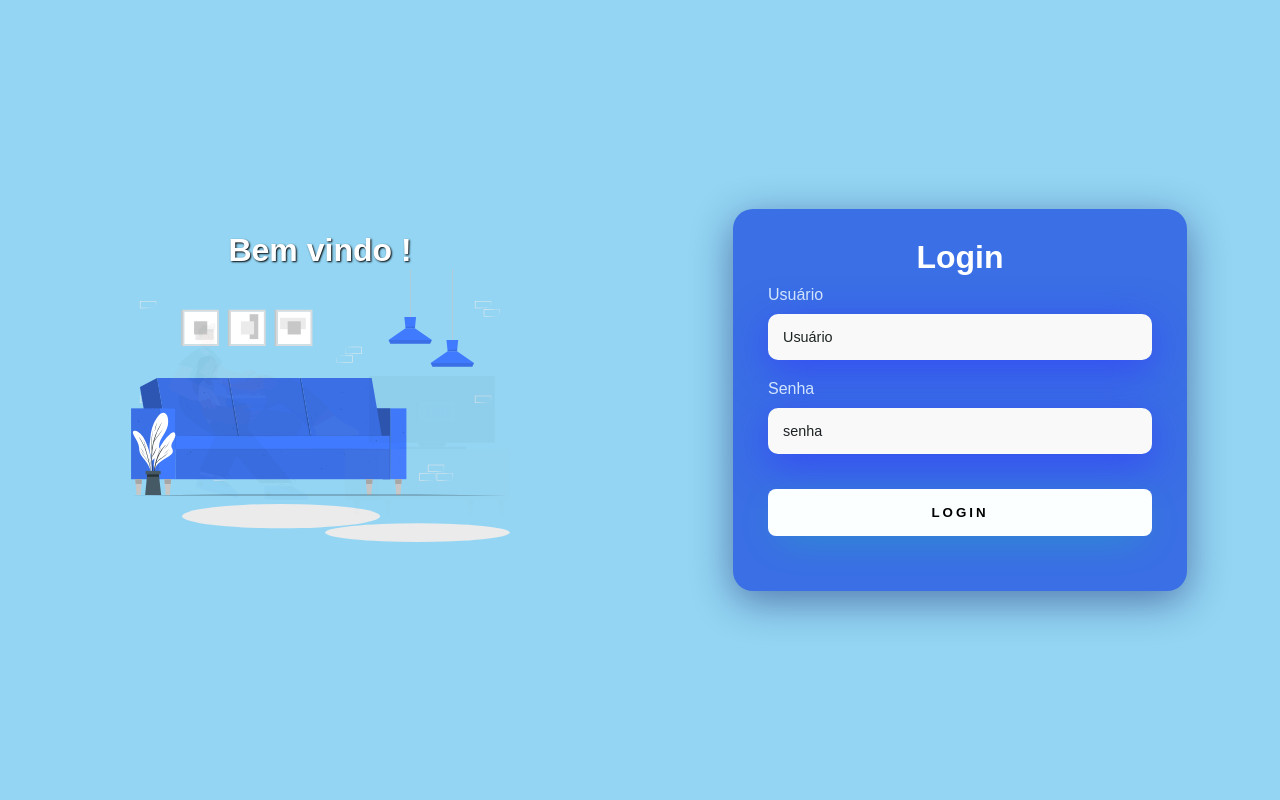
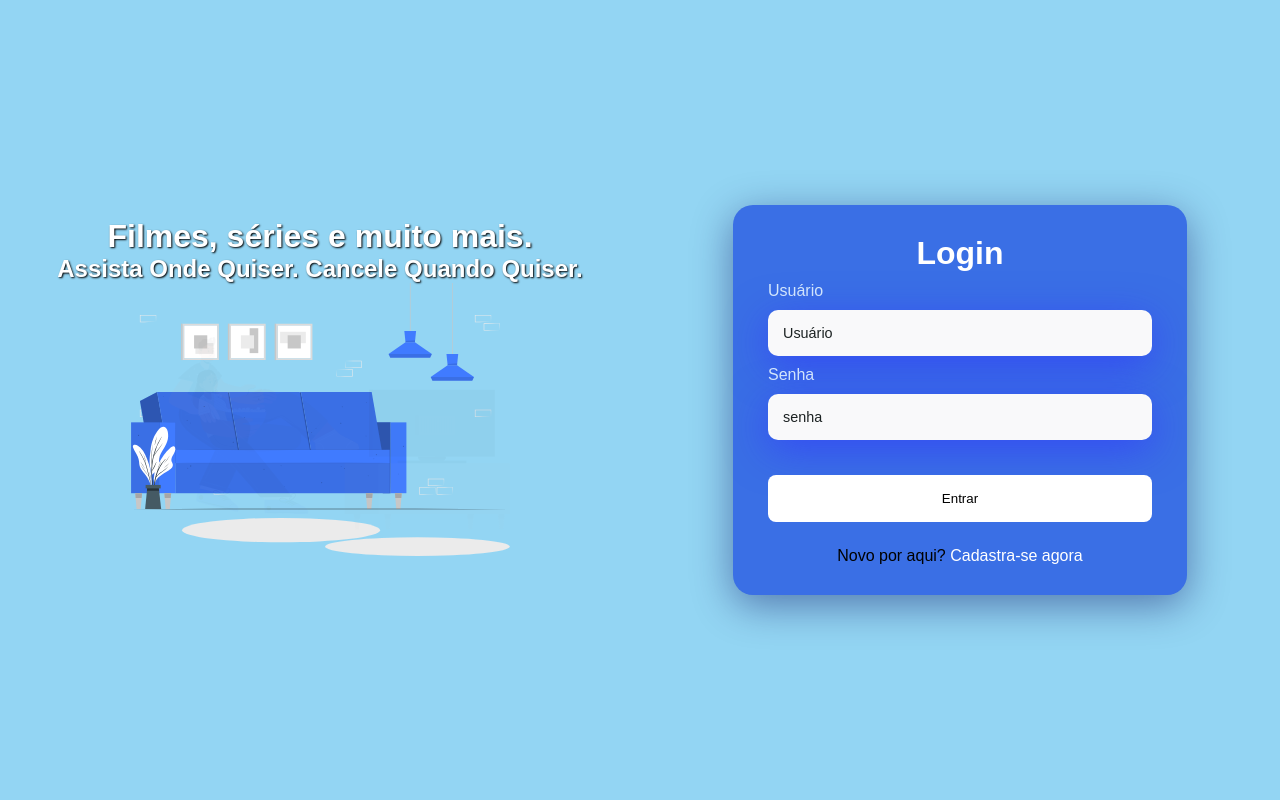
Before and after one commit to paulofreitas-py/Locadora-K7, a PHP site: page / in a window 1280 px wide. Run offline with PHP 8.4, Linux system fonts and the light colour scheme.

Commit message:
Finalização da pagina index

```diff
--- a/assets/css/style.css
+++ b/assets/css/style.css
@@ -1,5 +1,9 @@
 /*base*/
 /*login*/
+form {
+  width: 100%;
+}
+
 * {
   list-style: none;
   text-decoration: none;
@@ -28,7 +32,7 @@ html body a:focus {
   justify-content: center;
   align-items: center;
 }
-.main__login .left__login {
+.main__login__left {
   width: 50vw;
   height: 100vh;
   display: flex;
@@ -36,14 +40,21 @@ html body a:focus {
   justify-content: center;
   align-items: center;
 }
-.main__login .left__login > h1 {
+.main__login__left > h1 {
   color: white;
   text-shadow: 1px 1px 2px black;
 }
-.main__login .left__login > img {
+.main__login__left > h2 {
+  text-align: center;
+  text-transform: capitalize;
+  color: rgb(255, 255, 255);
+  font-weight: bolder;
+  text-shadow: 1px 1px 2px black;
+}
+.main__login__left > img {
   width: 70%;
 }
-.main__login .right__login {
+.main__login__right {
   width: 50vw;
   height: 100vh;
   display: flex;
@@ -51,7 +62,7 @@ html body a:focus {
   align-items: center;
   flex-flow: column nowrap;
 }
-.main__login .right__login .card__login {
+.main__login__right__card {
   width: 60%;
   display: flex;
   justify-content: center;
@@ -62,11 +73,13 @@ html body a:focus {
   border-radius: 20px;
   box-shadow: 0px 10px 40px rgba(0, 0, 86, 0.4392156863);
 }
-.main__login .right__login .card__login > h1 {
+.main__login__right__card h1 {
+  text-align: center;
+  text-transform: capitalize;
   color: rgb(255, 255, 255);
   font-weight: bolder;
 }
-.main__login .right__login .card__login .textfild {
+.main__login__right__card__textfild {
   display: flex;
   width: 100%;
   flex-direction: column;
@@ -74,7 +87,7 @@ html body a:focus {
   justify-content: center;
   margin: 10px 0px;
 }
-.main__login .right__login .card__login .textfild > input {
+.main__login__right__card__textfild > input {
   width: 100%;
   border: none;
   border-radius: 10px;
@@ -86,27 +99,25 @@ html body a:focus {
   outline: none;
   box-sizing: border-box;
 }
-.main__login .right__login .card__login .textfild > input::placeholder {
+.main__login__right__card__textfild > input::placeholder {
   color: #1c2222;
 }
-.main__login .right__login .card__login .textfild > label {
+.main__login__right__card__textfild > label {
   color: rgba(240, 255, 255, 0.8705882353);
   margin-bottom: 10px;
 }
-.main__login .right__login .card__login .btn__login {
+.main__login__right__card__btn {
   width: 100%;
   padding: 16px 0px;
-  margin: 25px;
+  margin: 25px 0;
   border: none;
   border-radius: 8px;
   outline: none;
-  text-transform: uppercase;
-  font-weight: bolder;
-  letter-spacing: 3px;
-  color: black;
-  background-color: rgb(251, 255, 255);
+  background-color: rgb(255, 255, 255);
   cursor: pointer;
-  box-shadow: 0 10px 40px -12px rgba(0, 255, 128, 0.3215686275);
+}
+.main__login__right__card__btn:hover {
+  color: dodgerblue;
 }
 
 /*# sourceMappingURL=style.css.map */
--- a/assets/sass/abstracts/_colors.scss
+++ b/assets/sass/abstracts/_colors.scss
@@ -3,6 +3,6 @@
 $primary : #93d5f3;
 
 /*login*/
-$btn-login: rgb(251, 255, 255);
+$btn-login: rgb(255, 255, 255);
 $card-login: rgb(58, 111, 229);
 $title-login: rgb(255, 255, 255);
--- /dev/null
+++ b/assets/sass/abstracts/_glob.scss
@@ -0,0 +1 @@
+@forward "colors" as colors-*;
--- a/assets/sass/components/_buttons.scss
+++ /dev/null
@@ -1,96 +0,0 @@
-@charset "UTF-8";
-@use "../abstracts/colors" as cor;
-
-.main__login {
-    width: 100%;
-    height: 100vh;
-    display: flex;
-    justify-content: center;
-    align-items: center;
-    .left__login{
-        width: 50vw;
-        height: 100vh;
-        display: flex;
-        flex-direction: column;
-        justify-content: center;
-        align-items: center;
-        > {
-            h1{
-                color: white;
-                text-shadow: 1px 1px 2px black ;
-            }
-            img {
-                width:70%;
-            }
-        }
-    }//final left__login
-    .right__login {
-        width: 50vw;
-        height: 100vh;
-        display: flex;
-        justify-content: center;
-        align-items: center;
-        flex-flow: column nowrap;
-        .card__login {
-            width: 60%;
-            display: flex;
-            justify-content: center;
-            align-items: center;
-            flex-direction: column;
-            padding: 30px 35px;
-            background-color: cor.$card-login;
-            border-radius: 20px;
-            box-shadow: 0px 10px 40px #00005670;
-            > {
-                h1{
-                    color:cor.$title-login;
-                    font-weight: bolder;
-                }
-            }
-            .textfild {
-                display: flex;
-                width: 100%;
-                flex-direction: column;
-                align-items: flex-start;
-                justify-content: center;
-                margin: 10px 0px;
-                > {
-                    input {
-                        width: 100%;
-                        border: none;
-                        border-radius: 10px;
-                        padding: 15px;
-                        background-color: #f9f9fa;
-                        color: black;
-                        font-size: .9rem;
-                        box-shadow: 0px 10px 40px #3232fd96;
-                        outline: none;
-                        box-sizing: border-box;
-                        &::placeholder {
-                            color: #1c2222;
-                        }
-                    }
-                    label {
-                        color: #f0ffffde;
-                        margin-bottom: 10px;
-                    }
-                }
-            }
-            .btn__login {
-                width: 100%;
-                padding: 16px 0px;
-                margin: 25px;
-                border:none;
-                border-radius: 8px;
-                outline: none;
-                text-transform: uppercase;
-                font-weight: bolder;
-                letter-spacing: 3px;
-                color:black;
-                background-color: cor.$btn-login;
-                cursor: pointer;
-                box-shadow: 0 10px 40px -12px #00ff8052;
-            }
-        }
-        }//final right__login
-}
--- /dev/null
+++ b/assets/sass/components/_forms.scss
@@ -0,0 +1,3 @@
+form {
+    width: 100%;
+}
--- a/assets/sass/components/_glob.scss
+++ b/assets/sass/components/_glob.scss
@@ -1,3 +1,3 @@
-@charset "UTF-8";
-
-@forward  "buttons" as components-*;
+@forward "buttons" as buttons-*;
+@forward "cards" as cards-*;
+@forward "forms" as forms-*;
--- a/assets/sass/layout/_base-site.scss
+++ b/assets/sass/layout/_base-site.scss
@@ -1,5 +1,6 @@
 @charset 'UTF-8';
-@use "../abstracts/colors" as cor;
+@use "../abstracts/glob" as colors;
+@use "../components/forms" as forms;
 
 * {
     list-style: none;
@@ -12,7 +13,7 @@
 html {
 
     body {
-      background-color: cor.$primary;
+      background-color: colors.$colors-primary;
       a {
         color: white;
         &:hover{
--- a/assets/sass/layout/_glob.scss
+++ b/assets/sass/layout/_glob.scss
@@ -1,7 +1,5 @@
-@charset "UTF-8";
-
+@forward "header=site" as header-site-*;
 @forward "base-site" as base-site-*;
-@forward "header-site" as header-site-*;
 @forward "footer-site" as footer-site-*;
+@forward "lateral-esquerda" as lateral-esquerda-*;
 @forward "lateral-direita" as lateral-direita-*;
-@forward "_lateral-esquerda" as lateral-esquerda-*;
--- /dev/null
+++ b/assets/sass/pages/_cadastro.scss
@@ -0,0 +1,3 @@
+@use "../abstracts/glob" as abstract;
+@use "../components/glob" as components;
+@use "../layout/glob" as layout;
--- /dev/null
+++ b/assets/sass/pages/_index.scss
@@ -0,0 +1,105 @@
+@charset "UTF-8";
+@use "../abstracts/glob" as abstracts;
+
+@forward "../layout/base-site";
+
+.main__login {
+    width: 100%;
+    height: 100vh;
+    display: flex;
+    justify-content: center;
+    align-items: center;
+    &__left{
+        width: 50vw;
+        height: 100vh;
+        display: flex;
+        flex-direction: column;
+        justify-content: center;
+        align-items: center;
+        > {
+            h1{
+                color: white;
+                text-shadow: 1px 1px 2px black ;
+            }
+            h2 {
+                text-align: center;
+                text-transform: capitalize;
+                color:abstracts.$colors-title-login;
+                font-weight: bolder;
+                text-shadow: 1px 1px 2px black ;
+            }
+            img {
+                width:70%;
+            }
+        }
+    }//final left__login
+    &__right {
+        width: 50vw;
+        height: 100vh;
+        display: flex;
+        justify-content: center;
+        align-items: center;
+        flex-flow: column nowrap;
+        &__card {
+                h1{
+                    text-align: center;
+                    text-transform: capitalize;
+                    color:abstracts.$colors-title-login;
+                    font-weight: bolder;
+                }
+            width: 60%;
+            display: flex;
+            justify-content: center;
+            align-items: center;
+            flex-direction: column;
+            padding: 30px 35px;
+            background-color: abstracts.$colors-card-login;
+            border-radius: 20px;
+            box-shadow: 0px 10px 40px #00005670;
+
+            &__textfild {
+                display: flex;
+                width: 100%;
+                flex-direction: column;
+                align-items: flex-start;
+                justify-content: center;
+                margin: 10px 0px;
+                > {
+                    input {
+                        width: 100%;
+                        border: none;
+                        border-radius: 10px;
+                        padding: 15px;
+                        background-color: #f9f9fa;
+                        color: black;
+                        font-size: .9rem;
+                        box-shadow: 0px 10px 40px #3232fd96;
+                        outline: none;
+                        box-sizing: border-box;
+                        &::placeholder {
+                            color: #1c2222;
+                        }
+                    }
+                    label {
+                        color: #f0ffffde;
+                        margin-bottom: 10px;
+                    }
+                }
+            }
+            &__btn {
+                width: 100%;
+                padding: 16px 0px;
+                margin: 25px 0;
+                border:none;
+                border-radius: 8px;
+                outline: none;
+                background-color: abstracts.$colors-btn-login;
+                cursor: pointer;
+                &:hover {
+                    color: dodgerblue;
+                }
+
+            }
+        }
+        }//final right__login
+}
--- a/assets/sass/style.scss
+++ b/assets/sass/style.scss
@@ -1,5 +1,3 @@
 @charset 'UTF-8';
 
-@forward "layout/glob" as layout-*;
-@forward "components/glob" as components-*;
-@forward "pages/glob" as pages-*;
+@forward "pages/glob";
--- a/detalhes_sass.txt
+++ /dev/null
@@ -1,5 +0,0 @@
-autoload = libliotecas externas ,folhas de estilo de terceiros
-common = arquivo em comum ,bases gerais ,variaveis de cores
-componets = botoes,etc;
-layout = layout geral do site
-pages = cada pagina do site
--- a/index.html
+++ b/index.html
@@ -7,45 +7,38 @@
     <!-- CSS -->
     <link rel="stylesheet" href="assets/css/style.css">
     <!-- favicon -->
-    <link rel="shortcut icon" href="img/favicon.ico" type="image/x-icon">
+    <link rel="shortcut icon" href="assets/img/favicon.ico" type="image/x-icon">
 
     <title>Locadora-K7</title>
 </head>
 <body>
-    <!--
-    */
-    <header class="header__cabecalho">
-        <h1>Locadora-K7</h1>
-        <img srcset="assets/img/logo.png 629w" class="header__cabecalho__logo" sizes="9vw">
-        <nav class="header__cabecalho__navbar">
-            <ul>
-                <li><a href="cadastro.html">Cadastre-se</a></li>
-                <li><a href="#" class="links">Sobre o site</a></li>
-            </ul>
-        </nav>
-    </header>-->
-
     <main>
         <div class="main__login">
-            <div class="left__login">
-                <h1>Bem vindo !</h1>
+            <div class="main__login__left">
+                <h1>Filmes, séries e muito mais.</h1>
+                <h2>Assista onde quiser. Cancele quando quiser.</h2>
                 <img src="assets/img/movie-night-animate.svg" alt="gif do site">
-            </div>
-            <div class="right__login">
-                <div class="card__login">
+            </div><!--final left-->
+            <div class="main__login__right">
+                <div class="main__login__right__card">
+                    <form action="home.html" method="post">
                         <h1>Login</h1>
-                    <div class="textfild">
+                        <div class="main__login__right__card__textfild">
                             <label for="usuario">Usuário</label>
                             <input type="text" name="usuario" id="usuario" placeholder="Usuário">
                         </div>
-                    <div class="textfild">
+                        <div class="main__login__right__card__textfild">
                             <label for="senha">Senha</label>
                             <input type="password" name="senha" id="senha" placeholder="senha">
                         </div>
-                    <button class="btn__login">Login</button>
+                        <button type="submit" window.location.href='/home.html' class="main__login__right__card__btn">Entrar</button>
+                    </form>
+                    <div class="main__login__right__cadastrar">
+                        <p>Novo por aqui? <a href="cadastro.html">Cadastra-se agora</a></p>
                     </div>
                 </div>
-        </div>
+            </div><!--final right-->
+        </div><!--final main__login-->
     </main>
 </body>
 </html>
```
Also changed, not shown: home.html (added, +12 -0 lines), assets/sass/components/_cards.scss (added), assets/sass/pages/_glob.scss (renamed from assets/sass/pages/glob.scss), assets/sass/pages/index.scss (deleted), 1 other file. Lines whose indentation alone changed are shown as unchanged.
